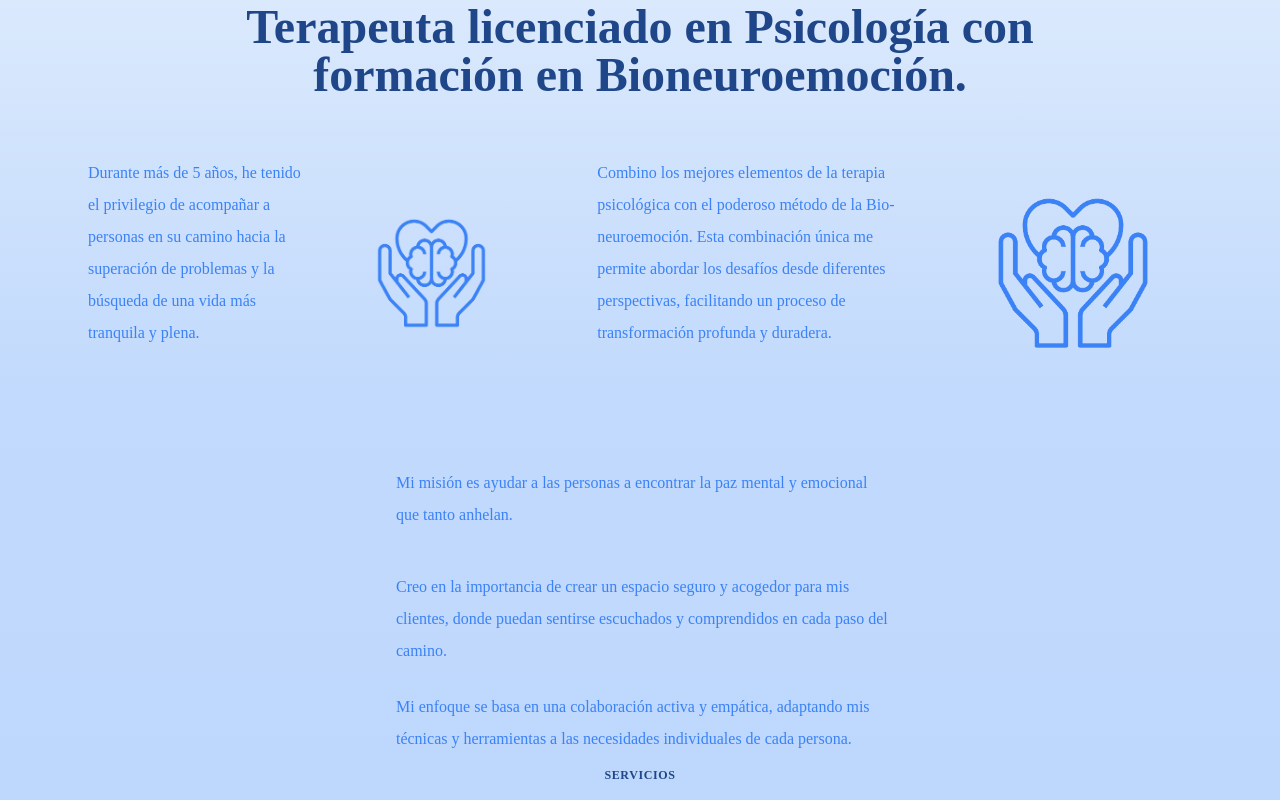
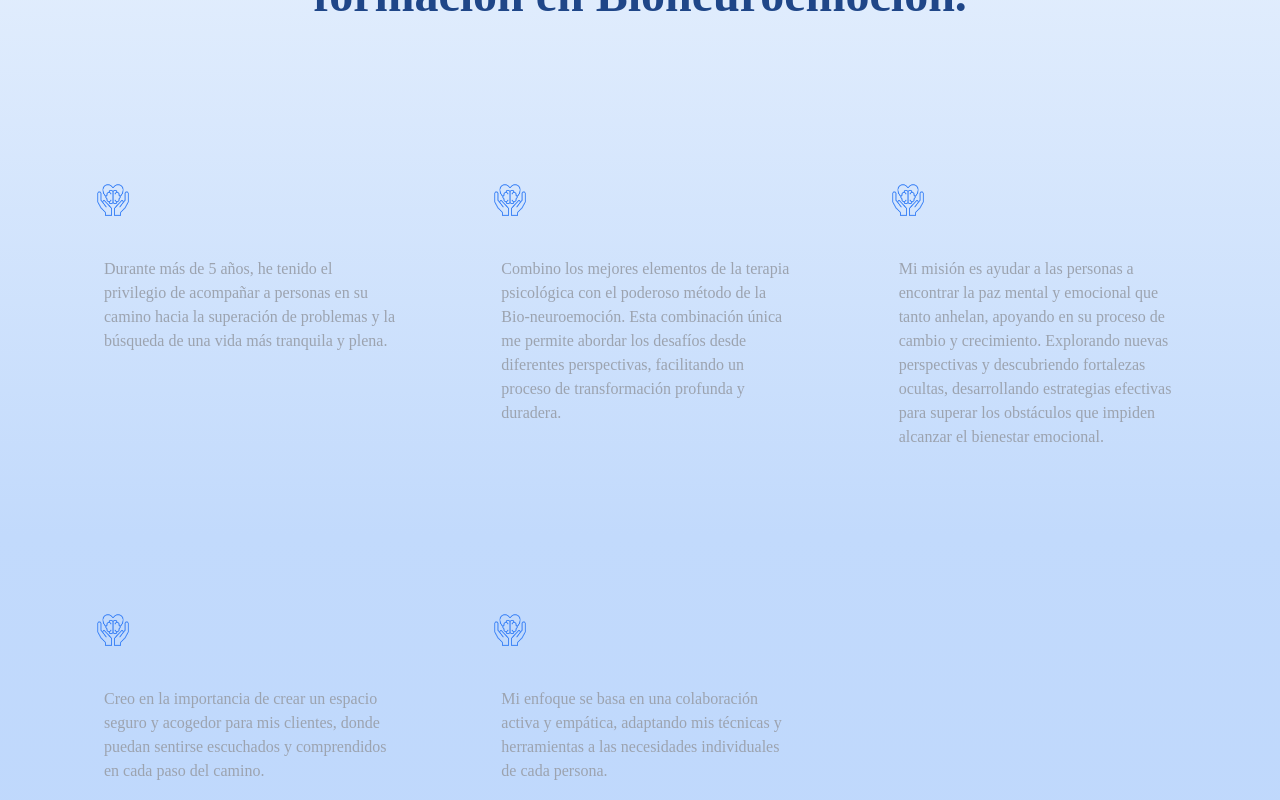
Before and after one commit to magoMercurio/raul-psicologo, a React (Vite) app: page / in a window 1280 px wide. Shown: the part 840-1640 px from the top of the page. Built offline with nearby package versions, Linux system fonts and the light colour scheme; a web font is replaced by a local one.

Commit message:
add data.js and refactor SobreMi Component

```diff
--- /dev/null
+++ b/src/Data/data.js
@@ -0,0 +1,35 @@
+
+import aboutImg1 from '../assets/imgs/logo.png'
+import aboutImg2 from '../assets/imgs/logo.png'
+import aboutImg3 from '../assets/imgs/logo.png'
+import aboutImg4 from '../assets/imgs/logo.png'
+import aboutImg5 from '../assets/imgs/logo.png'
+
+
+export const aboutData = [
+  {
+    title: 1,
+    description: 'Durante más de 5 años, he tenido el privilegio de acompañar a personas en su camino hacia la superación de problemas y la búsqueda de una vida más tranquila y plena.',
+    image: aboutImg1,
+  },
+  {
+    title: 2,
+    description: 'Combino los mejores elementos de la terapia psicológica con el poderoso método de la Bio-neuroemoción. Esta combinación única me permite abordar los desafíos desde diferentes perspectivas, facilitando un proceso de transformación profunda y duradera.',
+    image: aboutImg2,
+  },
+  {
+    title: 3,
+    description: ' Mi misión es ayudar a las personas a encontrar la paz mental y emocional que tanto anhelan, apoyando en su proceso de cambio y crecimiento. Explorando nuevas perspectivas y descubriendo fortalezas ocultas, desarrollando estrategias efectivas para superar los obstáculos que impiden alcanzar el bienestar emocional.',
+    image: aboutImg3,
+  },
+  {
+    title: 4,
+    description: 'Creo en la importancia de crear un espacio seguro y acogedor para mis clientes, donde puedan sentirse escuchados y comprendidos en cada paso del camino.',
+    image: aboutImg4,
+  },
+  {
+    title: 5,
+    description: 'Mi enfoque se basa en una colaboración activa y empática, adaptando mis técnicas y herramientas a las necesidades individuales de cada persona.',
+    image: aboutImg5,
+  }
+]
--- a/src/components/SobreMi/index.jsx
+++ b/src/components/SobreMi/index.jsx
@@ -1,13 +1,5 @@
 import { motion } from "framer-motion";
-
-import { CheckArrowIcon } from "../../assets/icons/CheckArrowIcon";
-
-import section1 from '../../assets/imgs/logo.png'
-import section2 from '../../assets/imgs/logo.png'
-import section3 from '../../assets/imgs/logo.png'
-import section4 from '../../assets/imgs/logo.png'
-
-
+import { aboutData } from '../../Data/data.js'
 
 const SobreMi = () => {
   return (
@@ -21,44 +13,31 @@ const SobreMi = () => {
       viewport={{ once: true }}
       transition={{ duration: 0.5, delay: 0.2 }}
     >
-      <div className="flex flex-col items-center justify-center  md:pl-4 xl:pr-16 xl:pl-16 mt-20">
+      <div className="flex flex-col items-center justify-center  md:pl-4 xl:pr-16 xl:pl-16 ">
         <div className="w-full  mb-10 ">
           <div className="flex flex-col items-center justify-center ">
-            <h2 className="mt-6 mb-8  custom-block-big-title text-customLightBg3 text-center ml-20 mr-20">
+            <h2 className="mt-6 mb-20  custom-block-big-title text-customLightBg3 text-center ml-20 mr-20">
               Terapeuta licenciado en Psicología con formación en Bioneuroemoción.
             </h2>
-            <div className="flex flex-col lg:flex-row lg:justify-around items-center gap-8 ">
-              <div className="flex flex-col lg:flex-row items-center gap-8 p-6">
-                <p className="mb-10 text-blue-500 leading-loose">
-                Durante más de 5 años, he tenido el privilegio de acompañar a personas en su camino hacia la superación de problemas y la búsqueda de una vida más tranquila y plena.
-                </p>
-                <img src={section1} alt="" className="w-[40%] " />
+
+            <div className="grid justify-items-center grid-cols-1 sm:grid-cols-1 md:grid-cols-2 gap-8 lg:grid-cols-3 lg:gap-5 xl:gap-10 px-6 xl:px-0 items-center mt-10">
+            {aboutData.map((about, index) => (
+              <div
+                className="w-11/12 h-fit sm:w-4/5 md:w-auto md:h-[350px] lg:w-auto custom-border-gray-darker rounded-xl bg-customDarkBg3 flex flex-col justify-start px-6 py-4 my-5"
+                key={`${about.title} - ${index}`}
+              >
+                <div className="flex justify-start">
+                  <img src={about.image} alt="" width="50px" />
                 </div>
-              <div className="flex flex-col lg:flex-row items-center gap-8 p-6">
-                <p className="mb-10 text-blue-500 leading-loose">
-                  Combino los mejores elementos de la terapia psicológica con el poderoso método de la Bio-neuroemoción. Esta combinación única me permite abordar los desafíos desde diferentes perspectivas, facilitando un proceso de transformación profunda y duradera.
-                </p>
-                <img src={section1} alt="" className="w-[40%] " />
+                <div className="flex mt-4 mb-2 xl:mt-8 xl:mb-4">
+                  <div className="flex flex-col ml-4">
+                    <div className="custom-content-text-gray">
+                      {about.description}
                     </div>
                   </div>
                 </div>
               </div>
-        <div className=" flex justify-center ">
-          <div className="mb-8 lg:mb-0 w-full sm:w-1/2 px-2 lg:px-0">
-            <div className="mb-4 py-3 pl-3 pr-2 rounded">
-            <p className=" text-blue-500 leading-loose">
-              Mi misión es ayudar a las personas a encontrar la paz mental y emocional que tanto anhelan.
-              </p>
-              </div>
-              <div className="py-3 pl-3 pr-2 rounded ">
-                <p className=" text-blue-500 leading-loose">
-                Creo en la importancia de crear un espacio seguro y acogedor para mis clientes, donde puedan sentirse escuchados y comprendidos en cada paso del camino.
-                </p>
-              </div>
-              <div className="py-3 pl-3 pr-2 rounded ">
-                <p className=" text-blue-500 leading-loose">
-                Mi enfoque se basa en una colaboración activa y empática, adaptando mis técnicas y herramientas a las necesidades individuales de cada persona.
-                </p>
+              ))}
             </div>
           </div>
         </div>
```
Lines whose indentation alone changed are shown as unchanged.
